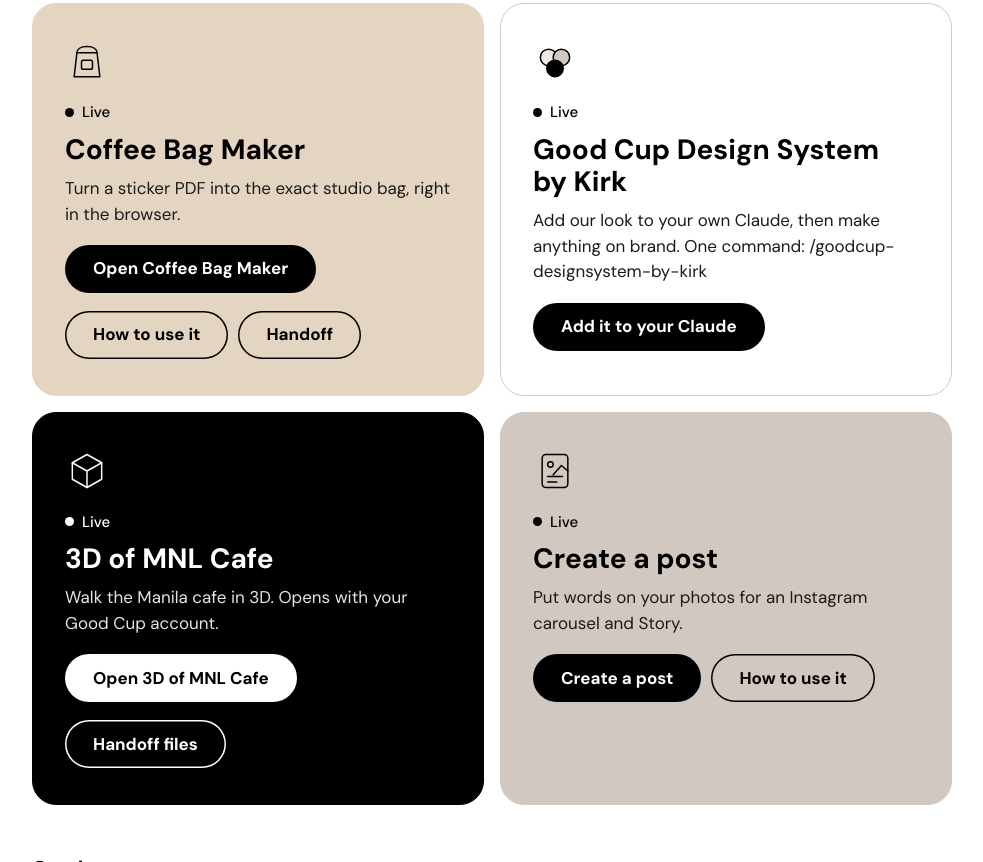
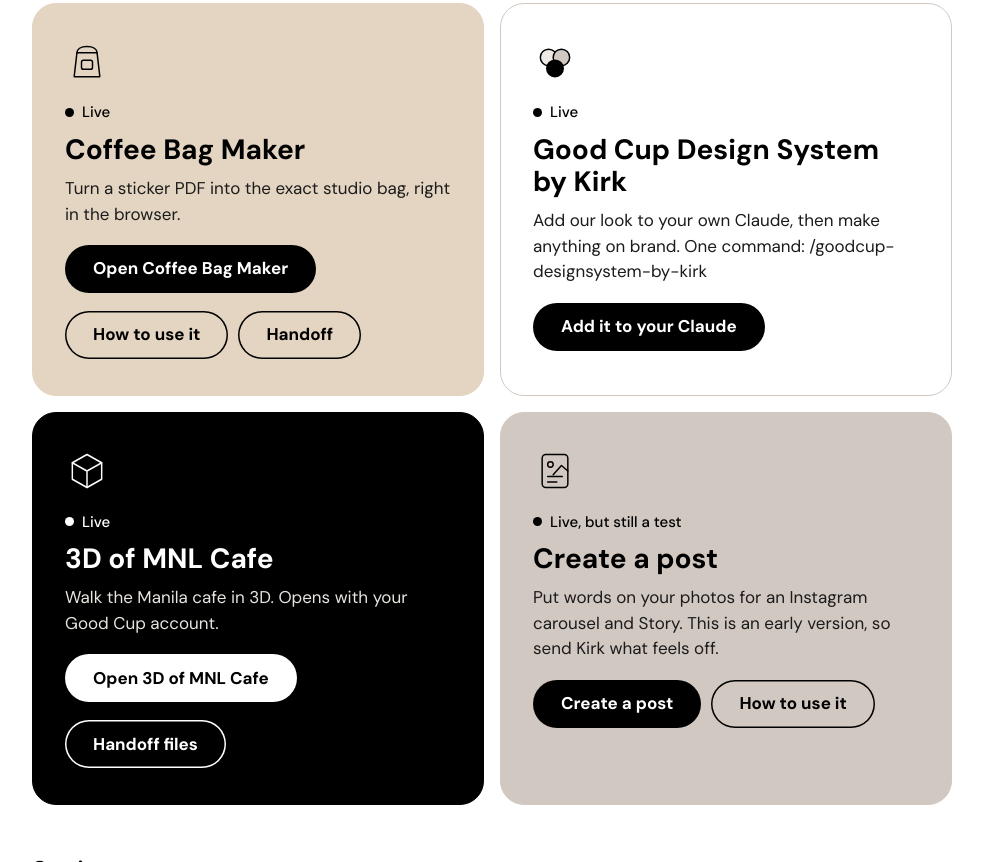
Before and after one commit to kirkvvisitacion-stack/studio, a plain HTML site: page index.html in a window 1280 px wide. Shown: the part 992-1854 px from the top of the page, without its empty margins (148-1131 px from the left). Drawn offline with Linux system fonts and the light colour scheme.

Commit message:
Studio home: coming-soon line, Create a post marked as a test
Co-Authored-By: Claude Sonnet 5.5 <noreply@anthropic.com>

```diff
--- a/index.html
+++ b/index.html
@@ -125,7 +125,7 @@ footer{margin-top:auto;border-top:1px solid var(--crema);padding:24px 0 32px;fon
           <path d="M-5 0h10l-5 5z" fill="#1B1B1B"/>
         </g>
       </svg>
-      <p>6 of 8 ready</p>
+      <p>Other tools will be added here soon.</p>
     </div>
   </div>
 </section>
@@ -171,9 +171,9 @@ footer{margin-top:auto;border-top:1px solid var(--crema);padding:24px 0 32px;fon
         </article>
         <article class="card t-cashew">
           <div class="ico"><svg viewBox="0 0 48 48" aria-hidden="true"><rect x="10" y="6" width="28" height="36" rx="4"/><path d="M16 30h16M16 36h10"/><circle cx="19" cy="17" r="3"/><path d="M38 24l-7-6-9 10"/></svg></div>
-          <span class="live"><span class="dot"></span>Live</span>
+          <span class="live"><span class="dot"></span>Live, but still a test</span>
           <h2>Create a post</h2>
-          <p>Put words on your photos for an Instagram carousel and Story.</p>
+          <p>Put words on your photos for an Instagram carousel and Story. This is an early version, so send Kirk what feels off.</p>
           <div class="row2"><a class="btn" href="https://kirkvvisitacion-stack.github.io/goodcup-post-maker/">Create a post</a><a class="btn alt" href="guides/post-maker.html">How to use it</a></div>
         </article>
       </div>
```
